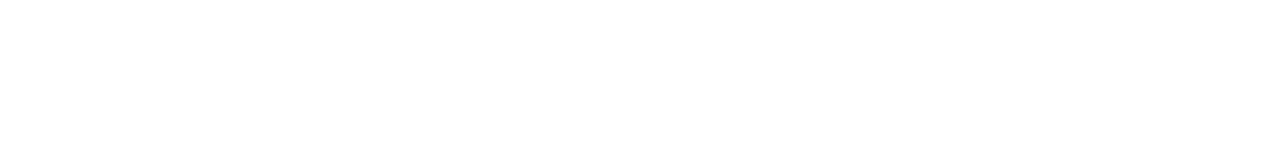
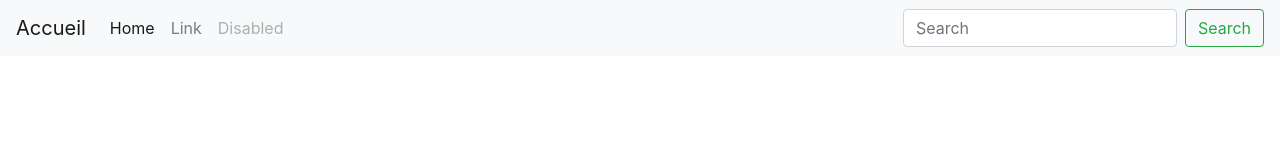
Before and after one commit to Yann-Forner/projetWeb, a website: page views/header.html in a window 1280 px wide. Drawn offline with nearby package versions, Linux system fonts and the light colour scheme.

Commit message:
page d'accueil

```diff
--- a/app.js
+++ b/app.js
@@ -1,4 +1,4 @@
-"use strict"
+"use strict";
 /*
     Modules
  */
@@ -18,7 +18,7 @@ var app = express();
  */
 
 app.use(bodyParser.urlencoded({ extended: false }));
-
+app.use('/img', express.static(__dirname + '/img'));
 
 /*
     Template
--- a/views/header.html
+++ b/views/header.html
@@ -8,6 +8,31 @@
     <!-- Bootstrap CSS -->
     <link rel="stylesheet" href="https://stackpath.bootstrapcdn.com/bootstrap/4.4.1/css/bootstrap.min.css" integrity="sha384-Vkoo8x4CGsO3+Hhxv8T/Q5PaXtkKtu6ug5TOeNV6gBiFeWPGFN9MuhOf23Q9Ifjh" crossorigin="anonymous">
 
-    <title>Hello, world!</title>
+    <title>ProjetWeb</title>
 </head>
 <body>
+
+<nav class="navbar navbar-expand-lg navbar-light bg-light">
+    <a class="navbar-brand" href="/">Accueil</a>
+    <button class="navbar-toggler" type="button" data-toggle="collapse" data-target="#navbarSupportedContent" aria-controls="navbarSupportedContent" aria-expanded="false" aria-label="Toggle navigation">
+        <span class="navbar-toggler-icon"></span>
+    </button>
+
+    <div class="collapse navbar-collapse" id="navbarSupportedContent">
+        <ul class="navbar-nav mr-auto">
+            <li class="nav-item active">
+                <a class="nav-link" href="#">Home <span class="sr-only">(current)</span></a>
+            </li>
+            <li class="nav-item">
+                <a class="nav-link" href="#">Link</a>
+            </li>
+            <li class="nav-item">
+                <a class="nav-link disabled" href="#">Disabled</a>
+            </li>
+        </ul>
+        <form class="form-inline my-2 my-lg-0">
+            <input class="form-control mr-sm-2" type="search" placeholder="Search" aria-label="Search">
+            <button class="btn btn-outline-success my-2 my-sm-0" type="submit">Search</button>
+        </form>
+    </div>
+</nav>
```
Also changed, not shown: views/index.html (+14 -1 lines).
